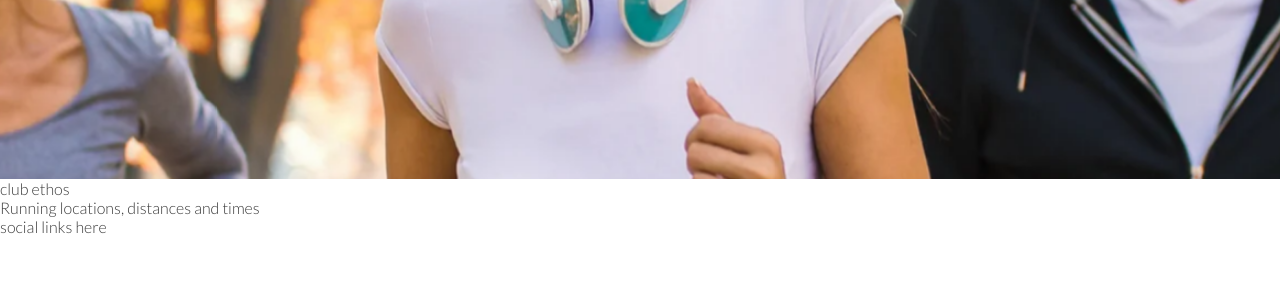
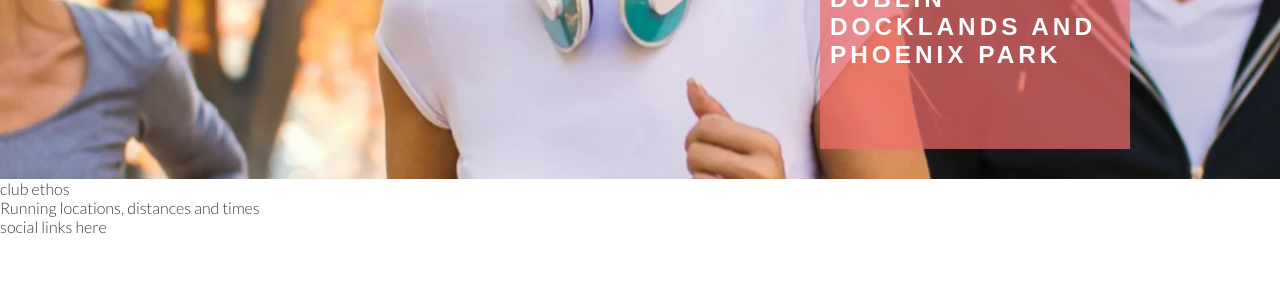
Before and after one commit to Rabah10/love-running-project, a plain HTML site: page index.html in a window 1280 px wide. Shown: the part 496-800 px from the top of the page. Drawn offline with Linux system fonts and the light colour scheme; a web font is replaced by a local one.

Commit message:
add hero image and animation for zoom

```diff
--- a/assets/css/style.css
+++ b/assets/css/style.css
@@ -69,6 +69,7 @@ h1, h2{
     height: 600px;
     width: 100%;
     overflow: hidden;
+    position: relative;
 }
 
 @keyframes hero-zoom {
@@ -82,3 +83,28 @@ h1, h2{
 
     }
 }
+#cover-text, #cover-text h2{
+    color: #fff;
+
+
+}
+#cover-text{
+    font-size: 130%;
+    font-family: Oswald, sans-serif;
+    text-transform: uppercase;
+    letter-spacing: 4px;
+
+    width: 300px;
+    height: 200px;
+
+    padding-top: 40px;
+    padding-left: 10px;
+
+    background-color: rgba(241, 109, 107, .7);
+
+    bottom: 30px;
+    right: 150px;
+
+    position: absolute;
+
+}
--- a/index.html
+++ b/index.html
@@ -36,6 +36,10 @@
 
     <section id="hero-outer">
        <div id="hero-image"></div>
+       <div id="cover-text">
+        <h2>Love Running</h2>
+        <h3>Dublin Docklands and phoenix park</h3>
+       </div>
     </section>
 
     <section>
```
